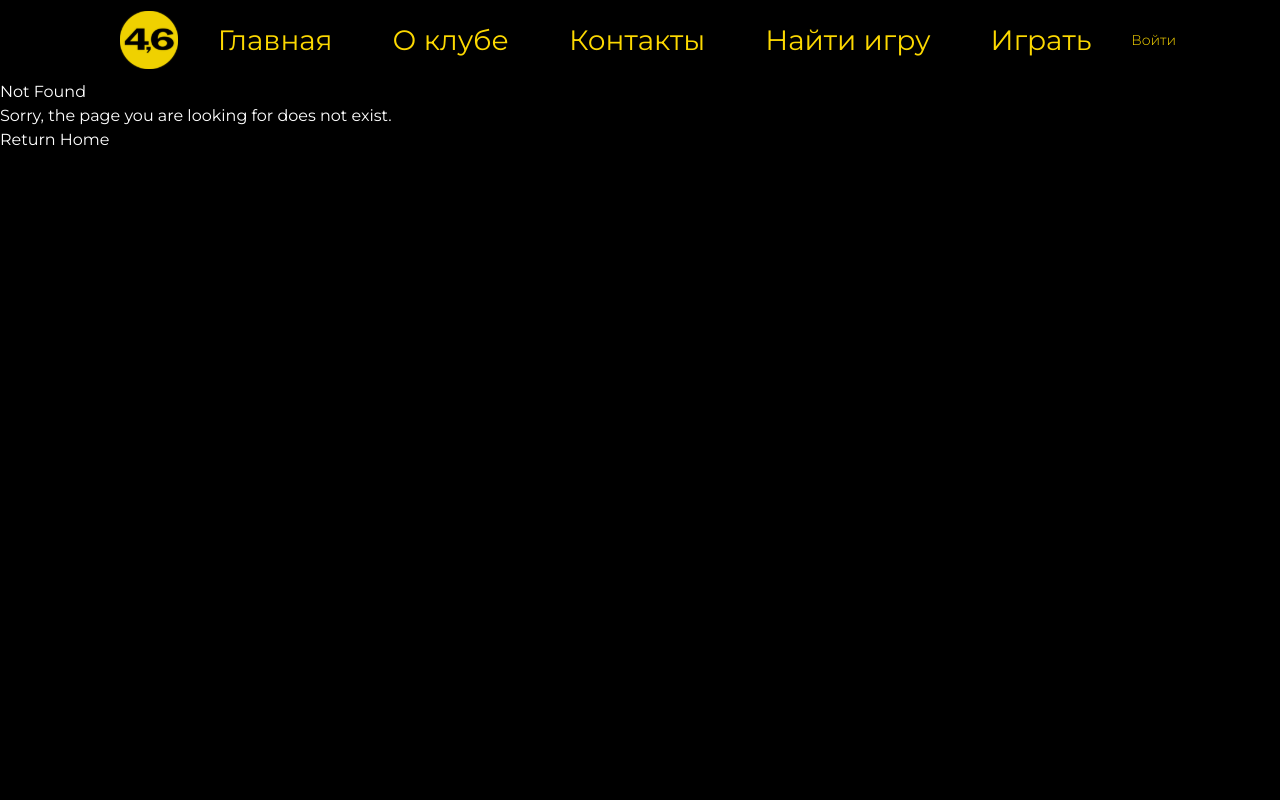
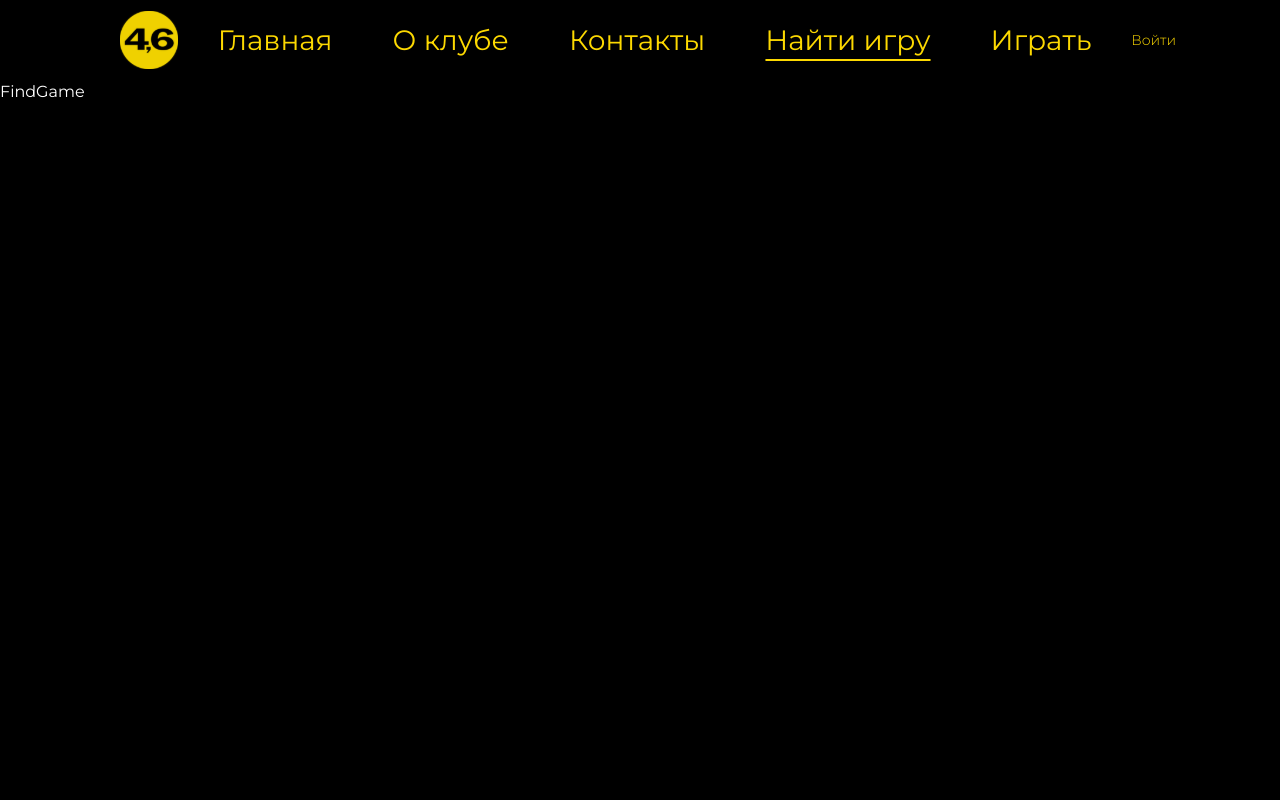
Before and after one commit to sofiialives/mafia-club, a Next.js app: page /find in a window 1280 px wide. Before the commit this address had no page. Shown: the top 800 px of the page. Built offline with nearby package versions, Linux system fonts and the light colour scheme; grey boxes are pictures that could not be loaded.

Commit message:
added not-fount page to all routs, added styles for active menu

```diff
--- /dev/null
+++ b/src/app/find/not-found.tsx
@@ -0,0 +1,14 @@
+import Link from "next/link";
+import React from "react";
+
+interface NotFoundProps {}
+
+export default function NotFound({}: NotFoundProps) {
+  return (
+    <div>
+      <h2>Not Found</h2>
+      <p>Sorry, the page you are looking for does not exist.</p>
+      <Link href="/">Return Home</Link>
+    </div>
+  );
+}
--- /dev/null
+++ b/src/app/find/page.tsx
@@ -0,0 +1,11 @@
+import React from 'react'
+
+type Props = {}
+
+const FindGame = (props: Props) => {
+  return (
+    <div>FindGame</div>
+  )
+}
+
+export default FindGame
--- /dev/null
+++ b/src/app/game/not-found.tsx
@@ -0,0 +1,14 @@
+import Link from "next/link";
+import React from "react";
+
+interface NotFoundProps {}
+
+export default function NotFound({}: NotFoundProps) {
+  return (
+    <div>
+      <h2>Not Found</h2>
+      <p>Sorry, the page you are looking for does not exist.</p>
+      <Link href="/">Return Home</Link>
+    </div>
+  );
+}
--- /dev/null
+++ b/src/app/privacy/not-found.tsx
@@ -0,0 +1,14 @@
+import Link from "next/link";
+import React from "react";
+
+interface NotFoundProps {}
+
+export default function NotFound({}: NotFoundProps) {
+  return (
+    <div>
+      <h2>Not Found</h2>
+      <p>Sorry, the page you are looking for does not exist.</p>
+      <Link href="/">Return Home</Link>
+    </div>
+  );
+}
--- /dev/null
+++ b/src/app/terms/not-found.tsx
@@ -0,0 +1,14 @@
+import Link from "next/link";
+import React from "react";
+
+interface NotFoundProps {}
+
+export default function NotFound({}: NotFoundProps) {
+  return (
+    <div>
+      <h2>Not Found</h2>
+      <p>Sorry, the page you are looking for does not exist.</p>
+      <Link href="/">Return Home</Link>
+    </div>
+  );
+}
--- a/src/components/NavBar/NavBar.tsx
+++ b/src/components/NavBar/NavBar.tsx
@@ -1,27 +1,29 @@
-import Link from "next/link";
+"use client"
 import React from "react";
 import NavLinkItem from "./NavLinkItem.jsx"
+import { usePathname } from "next/navigation.js";
 
 type Props = {};
 const navMenu = [
   { id: "main", href: "/", title: "Главная" },
   { id: "about", href: "/#about", title: "О клубе" },
   { id: "contact", href: "/#contact", title: "Контакты" },
-  { id: "find", href: "/find-game", title: "Найти игру" },
+  { id: "find", href: "/find", title: "Найти игру" },
   { id: "game", href: "/game", title: "Играть" },
 ];
 
 const NavBar = (props: Props) => {
+  const pathname = usePathname();
   return (
     <nav>
       <ul className="flex gap-[60px] ">
         {navMenu.map((menu) => (
           <NavLinkItem
-            className=" text-[#FDD901] text-[28px] font-normal"
+            className="text-[#FDD901] text-[28px] font-normal relative"
             key={menu.id}
             href={menu.href}
             title={menu.title}
-
+            current={pathname === menu.href}
           />
         ))}
       </ul>
--- a/src/components/NavBar/NavLinkItem.jsx
+++ b/src/components/NavBar/NavLinkItem.jsx
@@ -4,12 +4,21 @@ import cn from "@/utils/cn";
 
 
 
-const NavLinkItem = ({className, href, title}) => {
+const NavLinkItem = ({className, href, title, current}) => {
     return (
-      <Link href={href} className={cn(className)} rel="noopener noreferrer">
+      <Link
+        href={href}
+        className={cn(
+          current &&
+            " before:absolute before:bottom-0 left-0 before:w-full before:border-[1px] before:border-[#FDD901] before:rounded-sm ",
+          className
+        )}
+        rel="noopener noreferrer"
+      >
         {title}
       </Link>
     );
 }
 
+
 export default NavLinkItem
```
Also changed, not shown: src/app/about/page.tsx (deleted).
